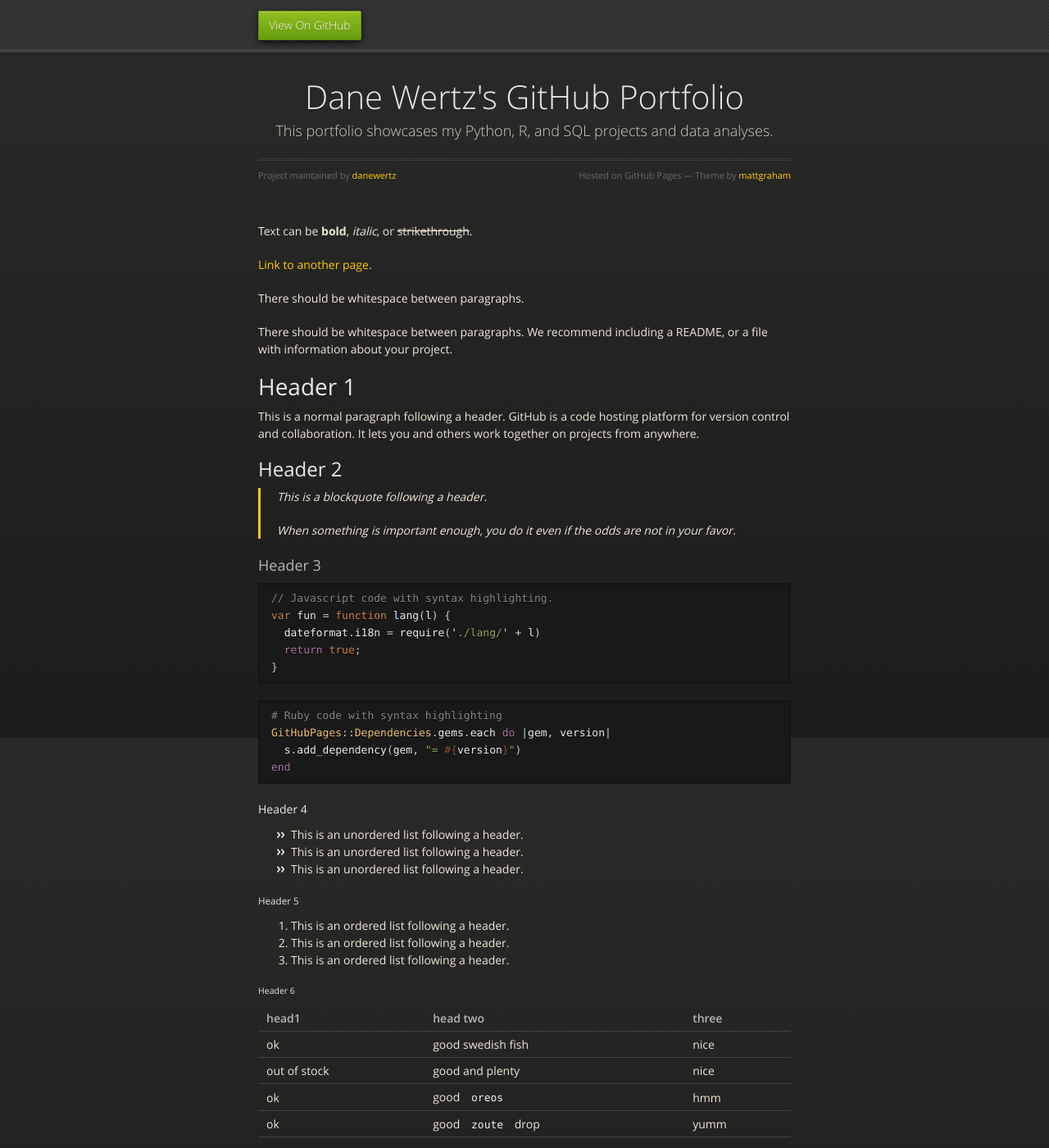
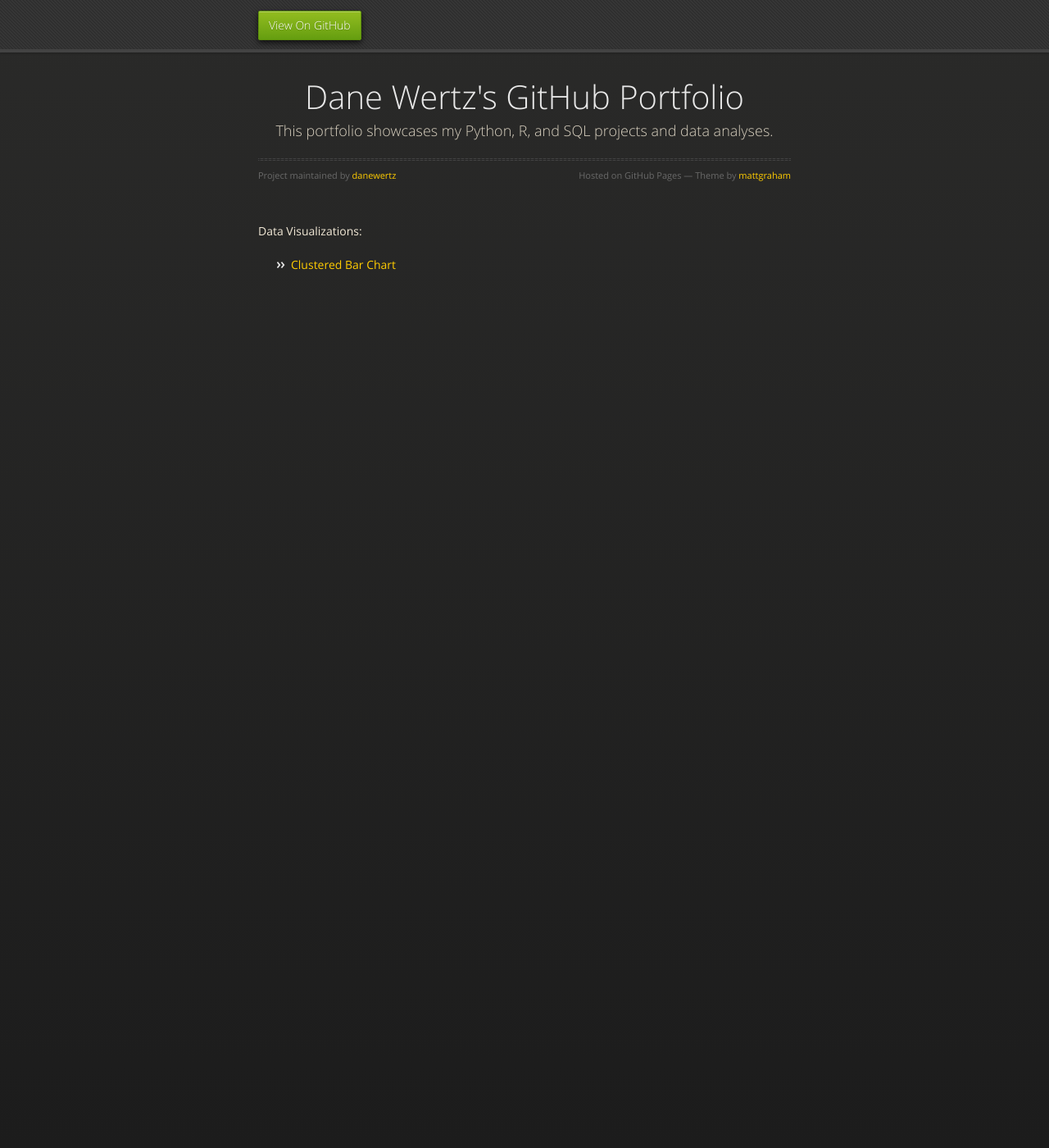
Before and after one commit to danewertz/danewertz.github.io, a Jekyll site: the page built from index.md, in a window 1280 px wide and 1400 px high. Shown: the whole window at 82% size. Built offline with Jekyll 4.4.1, drawn with Linux system fonts in a browser that asks for light colours; some of the changed text lies outside the part shown.

Commit message:
Update index.md

````diff
--- a/index.md
+++ b/index.md
@@ -2,122 +2,6 @@
 layout: default
 ---
 
-Text can be **bold**, _italic_, or ~~strikethrough~~.
+Data Visualizations:
 
-[Link to another page](./another-page.html).
-
-There should be whitespace between paragraphs.
-
-There should be whitespace between paragraphs. We recommend including a README, or a file with information about your project.
-
-# Header 1
-
-This is a normal paragraph following a header. GitHub is a code hosting platform for version control and collaboration. It lets you and others work together on projects from anywhere.
-
-## Header 2
-
-> This is a blockquote following a header.
->
-> When something is important enough, you do it even if the odds are not in your favor.
-
-### Header 3
-
-```js
-// Javascript code with syntax highlighting.
-var fun = function lang(l) {
-  dateformat.i18n = require('./lang/' + l)
-  return true;
-}
-```
-
-```ruby
-# Ruby code with syntax highlighting
-GitHubPages::Dependencies.gems.each do |gem, version|
-  s.add_dependency(gem, "= #{version}")
-end
-```
-
-#### Header 4
-
-*   This is an unordered list following a header.
-*   This is an unordered list following a header.
-*   This is an unordered list following a header.
-
-##### Header 5
-
-1.  This is an ordered list following a header.
-2.  This is an ordered list following a header.
-3.  This is an ordered list following a header.
-
-###### Header 6
-
-| head1        | head two          | three |
-|:-------------|:------------------|:------|
-| ok           | good swedish fish | nice  |
-| out of stock | good and plenty   | nice  |
-| ok           | good `oreos`      | hmm   |
-| ok           | good `zoute` drop | yumm  |
-
-### There's a horizontal rule below this.
-
-* * *
-
-### Here is an unordered list:
-
-*   Item foo
-*   Item bar
-*   Item baz
-*   Item zip
-
-### And an ordered list:
-
-1.  Item one
-1.  Item two
-1.  Item three
-1.  Item four
-
-### And a nested list:
-
-- level 1 item
-  - level 2 item
-  - level 2 item
-    - level 3 item
-    - level 3 item
-- level 1 item
-  - level 2 item
-  - level 2 item
-  - level 2 item
-- level 1 item
-  - level 2 item
-  - level 2 item
-- level 1 item
-
-### Small image
-
-![Octocat](https://github.githubassets.com/images/icons/emoji/octocat.png)
-
-### Large image
-
-![Branching](https://guides.github.com/activities/hello-world/branching.png)
-
-
-### Definition lists can be used with HTML syntax.
-
-<dl>
-<dt>Name</dt>
-<dd>Godzilla</dd>
-<dt>Born</dt>
-<dd>1952</dd>
-<dt>Birthplace</dt>
-<dd>Japan</dd>
-<dt>Color</dt>
-<dd>Green</dd>
-</dl>
-
-```
-Long, single-line code blocks should not wrap. They should horizontally scroll if they are too long. This line should be long enough to demonstrate this.
-```
-
-```
-The final element.
-```
+- [Clustered Bar Chart](/Data Visualizations/index.md)
````
